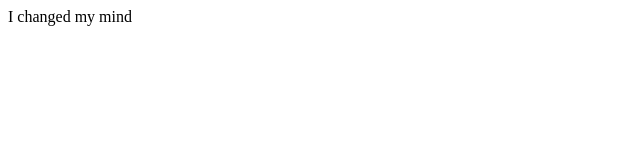
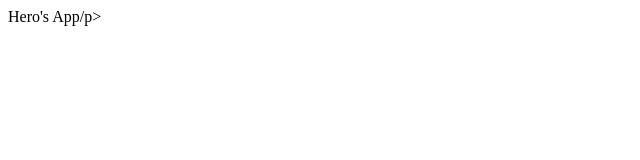
Before and after one commit to Taoussio/test, a plain HTML site: page index.html in a window 1280 px wide. Shown: the full height of the page, 0-640 px from the left. Drawn offline with Linux system fonts and the light colour scheme.

Commit message:
rename the website to heros app

```diff
--- a/index.html
+++ b/index.html
@@ -5,6 +5,6 @@
     <title>Document</title>
 </head>
 <body>
-    <p>I changed my mind</p>
+    <p>Hero's App/p>
 </body>
 </html>
```
